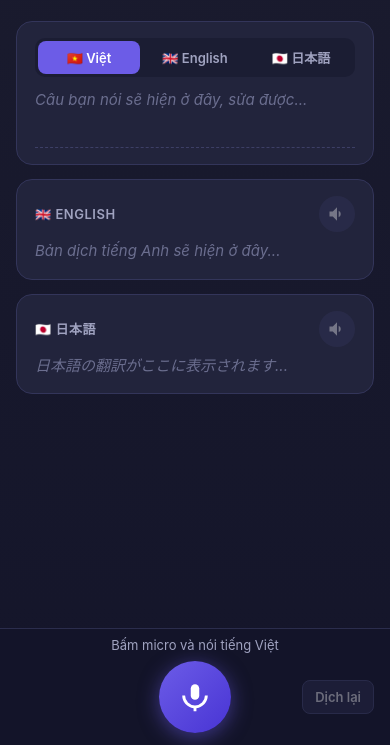
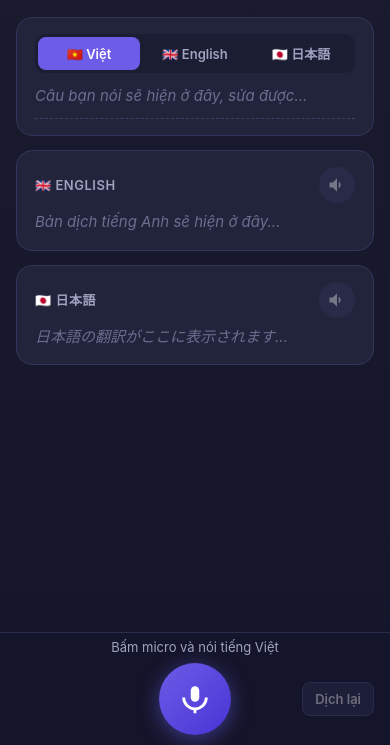
Before and after one commit to longiq/duo_lang, a website: page public/index.html in a window 390 px wide. Shown: the part 99-844 px from the top of the page. Drawn offline with Linux system fonts and the light colour scheme.

Commit message:
Fit the app to the viewport so nothing scrolls until the text is long
The page scrolled the moment it opened. min-height:100vh is the height with
mobile toolbars hidden, which is taller than what is actually on screen, and the
132px reserved for the fixed mic bar sat on top of that. The body is now exactly
one dynamic viewport tall and never scrolls; the content area between header and
mic bar scrolls instead, and only once the cards outgrow it. That also lets the
mic bar be an ordinary flex child rather than a fixed overlay, so nothing has to
reserve space for it.

The source textarea kept rows="2" from when the retranslate button sat beneath
it, leaving that card taller than the other two while empty. One row is enough;
autoGrow expands it as text arrives.

Co-Authored-By: Claude Opus 5 <noreply@anthropic.com>

```diff
--- a/public/index.html
+++ b/public/index.html
@@ -30,7 +30,9 @@
         <button type="button" class="lang-btn" data-lang="en">🇬🇧 English</button>
         <button type="button" class="lang-btn" data-lang="ja">🇯🇵 日本語</button>
       </div>
-      <textarea id="sourceText" class="text-content source-input" rows="2"
+      <!-- One row: autoGrow expands it as text arrives. Two rows left the card
+           taller than the other two while empty. -->
+      <textarea id="sourceText" class="text-content source-input" rows="1"
                 autocomplete="off" autocapitalize="sentences" spellcheck="false"
                 aria-label="Câu nguồn, có thể sửa"></textarea>
     </section>
--- a/public/style.css
+++ b/public/style.css
@@ -8,23 +8,34 @@
 
 body {
   margin: 0;
-  min-height: 100vh;
+  /* dvh follows the viewport as mobile toolbars slide in and out. vh is the
+     toolbar-hidden height, always taller than what is actually visible, and was
+     enough on its own to put a scrollbar on the page before any text existed. */
+  height: 100vh;
+  height: 100dvh;
   background: linear-gradient(180deg, #1a1b2e 0%, #14152a 100%);
   color: #f2f2f7;
   font-family: -apple-system, BlinkMacSystemFont, "Segoe UI", Roboto, sans-serif;
   display: flex;
-  justify-content: center;
+  flex-direction: column;
+  align-items: center;
+  /* The page itself never scrolls: the content area below does, and only once
+     it has outgrown the space. */
+  overflow: hidden;
 }
 
 .app {
   width: 100%;
   max-width: 480px;
+  flex: 1 1 auto;
+  min-height: 0; /* a flex child will not scroll without this */
+  overflow-y: auto;
+  -webkit-overflow-scrolling: touch;
   /* The iOS status bar is translucent in standalone mode, so the top inset
      keeps the header out from under the clock and notch. */
-  padding-top: max(24px, env(safe-area-inset-top));
+  padding-top: max(20px, env(safe-area-inset-top));
   padding-right: max(16px, env(safe-area-inset-right));
-  /* Clears the fixed mic bar so the last card is never trapped underneath it. */
-  padding-bottom: calc(132px + env(safe-area-inset-bottom));
+  padding-bottom: 16px;
   padding-left: max(16px, env(safe-area-inset-left));
 }
 
@@ -48,22 +59,17 @@ body {
 /* Pinned to the bottom edge: the mic is the most-used control, so it belongs
    under the thumb, not above a list that scrolls away. */
 .mic-bar {
-  position: fixed;
-  left: 0;
-  right: 0;
-  bottom: 0;
-  background: rgba(20, 21, 42, 0.94);
-  backdrop-filter: blur(10px);
-  -webkit-backdrop-filter: blur(10px);
+  width: 100%;
+  flex: 0 0 auto; /* keeps its height while .app takes the rest */
+  background: #14152a;
   border-top: 1px solid #2b2d4d;
   padding-bottom: env(safe-area-inset-bottom);
-  z-index: 10;
 }
 
 .mic-bar-inner {
   max-width: 480px;
   margin: 0 auto;
-  padding: 8px 16px 12px;
+  padding: 6px 16px 10px;
 }
 
 /* Three columns of equal outer width keep the mic optically centred even with
--- a/public/sw.js
+++ b/public/sw.js
@@ -1,7 +1,7 @@
 // Bump on every asset change so the browser sees a byte-different worker and
 // runs install/activate. The network-first strategy below means a missed bump
 // costs a stale response only while offline, not forever.
-const CACHE_NAME = 'duolang-v7';
+const CACHE_NAME = 'duolang-v8';
 const STATIC_ASSETS = [
   '/',
   '/index.html',
```
